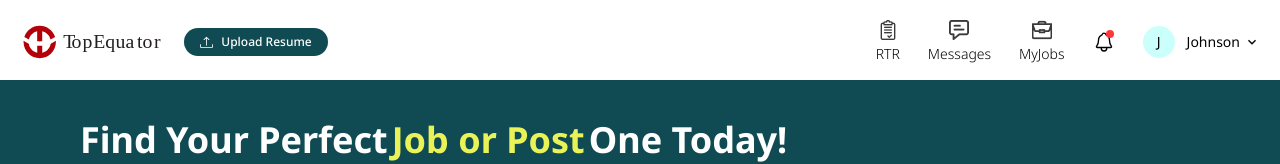
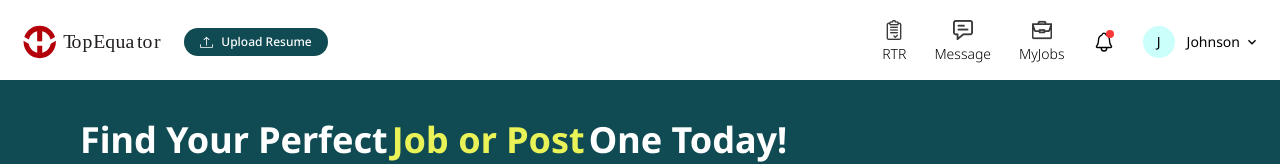
Before and after one commit to Sandeep1908/hirehour, a React (Vite) app: page / in a window 1280 px wide. Shown: the top 164 px of the page. Built offline with nearby package versions, Linux system fonts and the light colour scheme.

Commit message:
fix(header): fix header text bold

```diff
--- a/src/components/Header.tsx
+++ b/src/components/Header.tsx
@@ -21,15 +21,20 @@ import msgLogo from '../assets/header/message.png'
 
 import jobLogo from '../assets/header/jobs.png'
 
+import { useLocation } from 'react-router-dom';
 
 const Header: React.FC = () => {
   const [isNotification, setIsNotificationOpen] = useState<boolean>(false);
   const [isAccountOpen, setIsAccountOpen] = useState<boolean>(false);
   const [isNavOpen,setIsNavOpen]=useState<boolean>(false)
+  const params=useLocation().pathname;
+
   const handlNavBar=()=>{
     setIsAccountOpen(false);
     setIsNavOpen(false)
   }
+
+
   const accountOptions = [
     {
       icon: <CgProfile size={30} />,
@@ -98,11 +103,11 @@ const Header: React.FC = () => {
 
 
               <Link to={'/right-to-represent'} >
-            <div className=" flex flex-col space-y-1 justify-center items-center cursor-pointer">
+            <div className={` flex flex-col space-y-1 justify-center items-center cursor-pointer  `}>
 
 
               <img src={rtrLogo} alt="rtr-header" />
-              <p className="font-[300] text-sm">  RTR</p>
+              <p className={`font-[300] text-sm ${params==='/right-to-represent'?'font-[500] text-[#104B53]':''}`}>  RTR</p>
 
             </div>
               </Link>
@@ -114,7 +119,7 @@ const Header: React.FC = () => {
 
 
               <img src={msgLogo} alt="rtr-header" />
-              <p className="font-[300] text-sm">  Messages</p>
+              <p className={`font-[300] text-sm ${params==='/messages'?'font-[500] text-[#104B53]':''}`}>  Message</p>
 
             </div>
               </Link>
@@ -126,7 +131,7 @@ const Header: React.FC = () => {
 
 
               <img src={jobLogo} alt="rtr-header" />
-              <p className="font-[300] text-sm">  MyJobs</p>
+              <p className={`font-[300] text-sm ${params==='/myjobs'?'font-[500] text-[#104B53]':''}`}>  MyJobs</p>
 
             </div>
               </Link>
```
